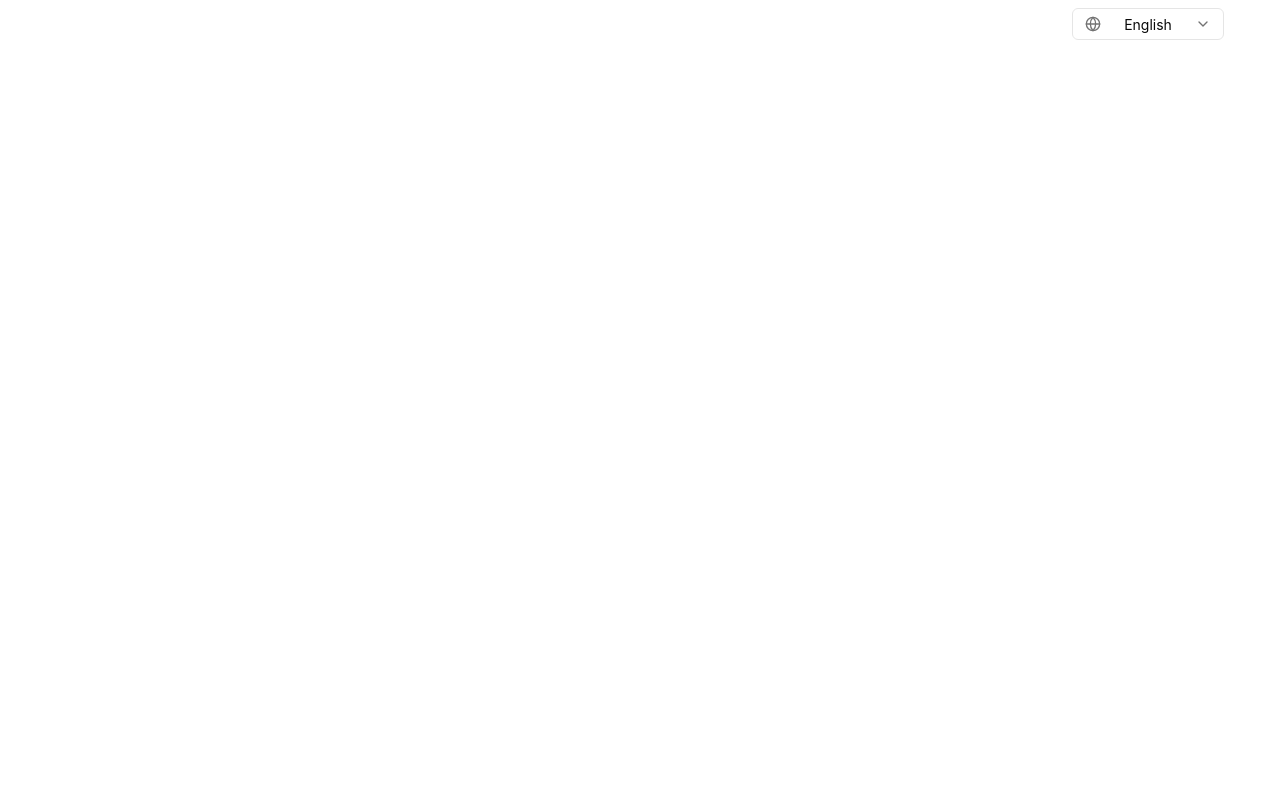
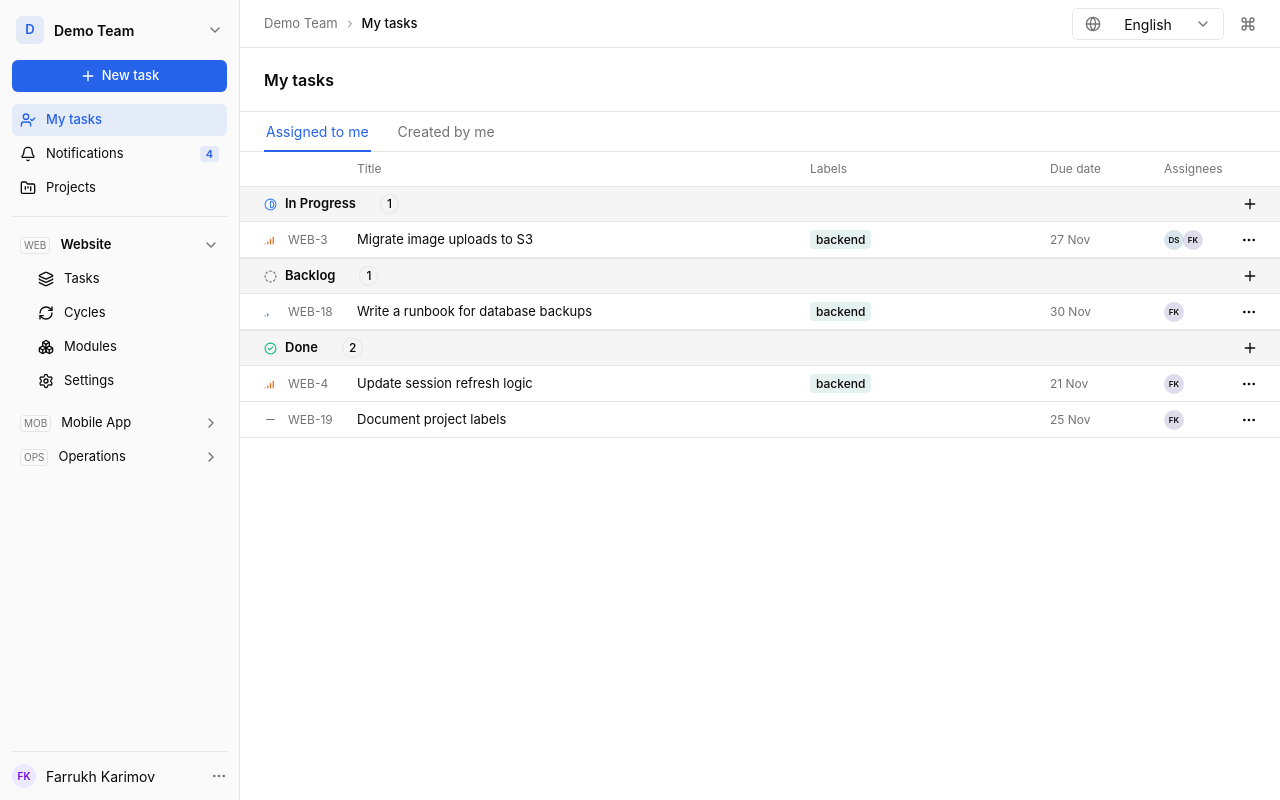
Before and after one commit to m-safarov/Tracker-Interactive-Prototype, a Next.js app: page /workspaces/1/my-tasks in a window 1280 px wide. Built offline with nearby package versions, Linux system fonts and the light colour scheme.

Commit message:
Redesign My tasks

```diff
--- a/app/(tracker)/workspaces/[workspaceId]/my-tasks/my-tasks.tsx
+++ b/app/(tracker)/workspaces/[workspaceId]/my-tasks/my-tasks.tsx
@@ -1,4 +1,133 @@
-// Dev 1 — Вазифаҳои ба ман таъиншуда.
+"use client";
+
+import Link from "next/link";
+import { useParams } from "next/navigation";
+import { CircleCheck, CircleDashed, Contrast, Minus, MoreHorizontal, Plus, SignalHigh, SignalLow, type LucideIcon } from "lucide-react";
+import type { ReactNode } from "react";
+import { Avatar } from "@/components/ui/avatar";
+import { Badge } from "@/components/ui/badge";
+import { Button } from "@/components/ui/button";
+import { Tabs, TabsList, TabsTrigger } from "@/components/ui/tabs";
+import PageHeading from "@/components/page-heading";
+import WorkspaceSidebar from "@/components/workspace-sidebar";
+import translations from "./page-translations.json";
+
+interface TaskRow {
+  taskKey: string;
+  title: ReactNode;
+  priority: ReactNode;
+  date?: string;
+  overdue?: boolean;
+  tags?: ReactNode;
+  people?: ReactNode;
+}
+
 export default function MyTasksPage() {
-  return <main />;
+  const { workspaceId } = useParams<{ workspaceId: string }>();
+  const path = `/workspaces/${workspaceId}/my-tasks`;
+  const t = translations.en;
+  const tabLink = "flex h-[39px] items-center px-[2px] pb-[0px] data-[state=active]:text-primary";
+  const columns = "grid grid-cols-[16px_61px_minmax(0,1fr)_232px_106px_70px_14px] items-center gap-[8px] px-[24px]";
+  const row = `${columns} h-[36px] border-b border-border text-[13px] hover:bg-muted/50`;
+  const meta = "text-[12px] text-muted-foreground";
+  const tint = "inline-flex rounded-[4px] [&>span]:bg-transparent [&>span]:text-inherit";
+  const badges = "flex flex-wrap items-center gap-[4px]";
+  const avatars = "flex items-center -space-x-[1px]";
+
+  function mark(Icon: LucideIcon, color?: string) {
+    return <Icon className="size-[13px] shrink-0 text-muted-foreground" style={color ? { color } : undefined} aria-hidden="true" />;
+  }
+
+  function tag(label: string, color: string) {
+    return (
+      <span className={tint} style={{ backgroundColor: color + "1A" }}>
+        <Badge variant="secondary" className="h-[19px] px-[6px]">{label}</Badge>
+      </span>
+    );
+  }
+
+  function person(name: string, color: string) {
+    return (
+      <span className="inline-flex rounded-full [&>span]:bg-transparent" style={{ backgroundColor: color + "33" }}>
+        <Avatar name={name} className="size-[20px] text-[8px]" />
+      </span>
+    );
+  }
+
+  function statusGroup(title: string, count: number, icon: ReactNode) {
+    return (
+      <div className="flex h-[36px] items-center gap-[8px] border-y border-border bg-muted px-[24px] text-[13px] font-semibold">
+        {icon}{title}
+        <Badge variant="outline" className="ml-[16px] h-[20px] px-[6px]">{count}</Badge>
+        <Button type="button" variant="ghost" size="icon-sm" className="ml-auto -mr-[8px]" aria-label={t.addTask}><Plus /></Button>
+      </div>
+    );
+  }
+
+  function taskRow({ taskKey, title, priority, date, overdue, tags, people }: TaskRow) {
+    return (
+      <div className={row}>
+        {priority}
+        <span className={meta}>{taskKey}</span>
+        <div className="min-w-0 truncate">{title}</div>
+        <div className={badges}>{tags}</div>
+        <span className={overdue ? "text-[12px] text-destructive" : meta}>{date ?? "—"}</span>
+        <div className={avatars}>{people}</div>
+        <Button type="button" variant="ghost" size="icon-sm" className="-ml-[7px]" aria-label={t.menu}><MoreHorizontal /></Button>
+      </div>
+    );
+  }
+
+  return (
+    <div className="flex h-dvh overflow-hidden">
+      <WorkspaceSidebar active="my-tasks" />
+      <main className="min-w-0 flex-1 overflow-auto">
+        <PageHeading crumbs={[t.team, t.myTasks]} title={t.myTasks} />
+        <Tabs value="assigned">
+          <TabsList className="h-[40px] items-end gap-[25px] px-[24px]">
+            <TabsTrigger value="assigned" asChild className={tabLink}>
+              <Link href={path}>{t.assignedToMe}</Link>
+            </TabsTrigger>
+            <TabsTrigger value="created" asChild className={tabLink}>
+              <Link href={`${path}/created`}>{t.createdByMe}</Link>
+            </TabsTrigger>
+          </TabsList>
+        </Tabs>
+        <div className="min-w-[880px]">
+          <div className={`${columns} h-[34px] ${meta}`}>
+            <span /><span /><span>{t.title}</span><span>{t.labels}</span><span>{t.dueDate}</span><span>{t.assignees}</span><span />
+          </div>
+          {/* Намуна: баъд ба .map() бо API иваз мешавад. */}
+          {statusGroup(t.inProgress, 1, mark(Contrast, "#3B82F6"))}
+          {taskRow({
+            taskKey: "WEB-3", title: t.uploads, priority: mark(SignalHigh, "#EA580C"),
+            date: "27 Nov",
+            tags: <>{tag(t.backend, "#047857")}</>,
+            people: <>{person("Daler Saidov", "#3879A1")}{person("Farrukh Karimov", "#5D53A2")}</>,
+          })}
+
+          {statusGroup(t.backlog, 1, mark(CircleDashed))}
+          {taskRow({
+            taskKey: "WEB-18", title: t.backups, priority: mark(SignalLow, "#2563EB"),
+            date: "30 Nov",
+            tags: <>{tag(t.backend, "#047857")}</>,
+            people: <>{person("Farrukh Karimov", "#5D53A2")}</>,
+          })}
+
+          {statusGroup(t.done, 2, mark(CircleCheck, "#10B981"))}
+          {taskRow({
+            taskKey: "WEB-4", title: t.session, priority: mark(SignalHigh, "#EA580C"),
+            date: "21 Nov",
+            tags: <>{tag(t.backend, "#047857")}</>,
+            people: <>{person("Farrukh Karimov", "#5D53A2")}</>,
+          })}
+          {taskRow({
+            taskKey: "WEB-19", title: t.documentLabels, priority: mark(Minus),
+            date: "25 Nov",
+            people: <>{person("Farrukh Karimov", "#5D53A2")}</>,
+          })}
+        </div>
+      </main>
+    </div>
+  );
 }
--- a/app/(tracker)/workspaces/[workspaceId]/my-tasks/page-translations.json
+++ b/app/(tracker)/workspaces/[workspaceId]/my-tasks/page-translations.json
@@ -1,5 +1,62 @@
 {
-  "en": {},
-  "tg": {},
-  "ru": {}
+  "en": {
+    "team": "Demo Team",
+    "myTasks": "My tasks",
+    "assignedToMe": "Assigned to me",
+    "createdByMe": "Created by me",
+    "title": "Title",
+    "labels": "Labels",
+    "dueDate": "Due date",
+    "assignees": "Assignees",
+    "addTask": "Add task",
+    "menu": "Task menu",
+    "inProgress": "In Progress",
+    "backlog": "Backlog",
+    "done": "Done",
+    "uploads": "Migrate image uploads to S3",
+    "backups": "Write a runbook for database backups",
+    "session": "Update session refresh logic",
+    "documentLabels": "Document project labels",
+    "backend": "backend"
+  },
+  "tg": {
+    "team": "Гурӯҳи намунавӣ",
+    "myTasks": "Вазифаҳои ман",
+    "assignedToMe": "Ба ман таъиншуда",
+    "createdByMe": "Сохтаи ман",
+    "title": "Унвон",
+    "labels": "Нишонаҳо",
+    "dueDate": "Муҳлати иҷро",
+    "assignees": "Иҷрокунандагон",
+    "addTask": "Иловаи вазифа",
+    "menu": "Менюи вазифа",
+    "inProgress": "Дар иҷро",
+    "backlog": "Захира",
+    "done": "Иҷрошуда",
+    "uploads": "Интиқоли боргузории тасвирҳо ба S3",
+    "backups": "Таҳияи дастури нусхабардории пойгоҳи додаҳо",
+    "session": "Навсозии мантиқи таҷдиди ҷаласа",
+    "documentLabels": "Ҳуҷҷатгузории нишонаҳои лоиҳа",
+    "backend": "қисми сервер"
+  },
+  "ru": {
+    "team": "Демо-команда",
+    "myTasks": "Мои задачи",
+    "assignedToMe": "Назначенные мне",
+    "createdByMe": "Созданные мной",
+    "title": "Название",
+    "labels": "Метки",
+    "dueDate": "Срок",
+    "assignees": "Исполнители",
+    "addTask": "Добавить задачу",
+    "menu": "Меню задачи",
+    "inProgress": "В работе",
+    "backlog": "Бэклог",
+    "done": "Готово",
+    "uploads": "Перенести загрузку изображений в S3",
+    "backups": "Написать инструкцию по резервному копированию базы данных",
+    "session": "Обновить логику продления сессии",
+    "documentLabels": "Задокументировать метки проекта",
+    "backend": "бэкенд"
+  }
 }
```
